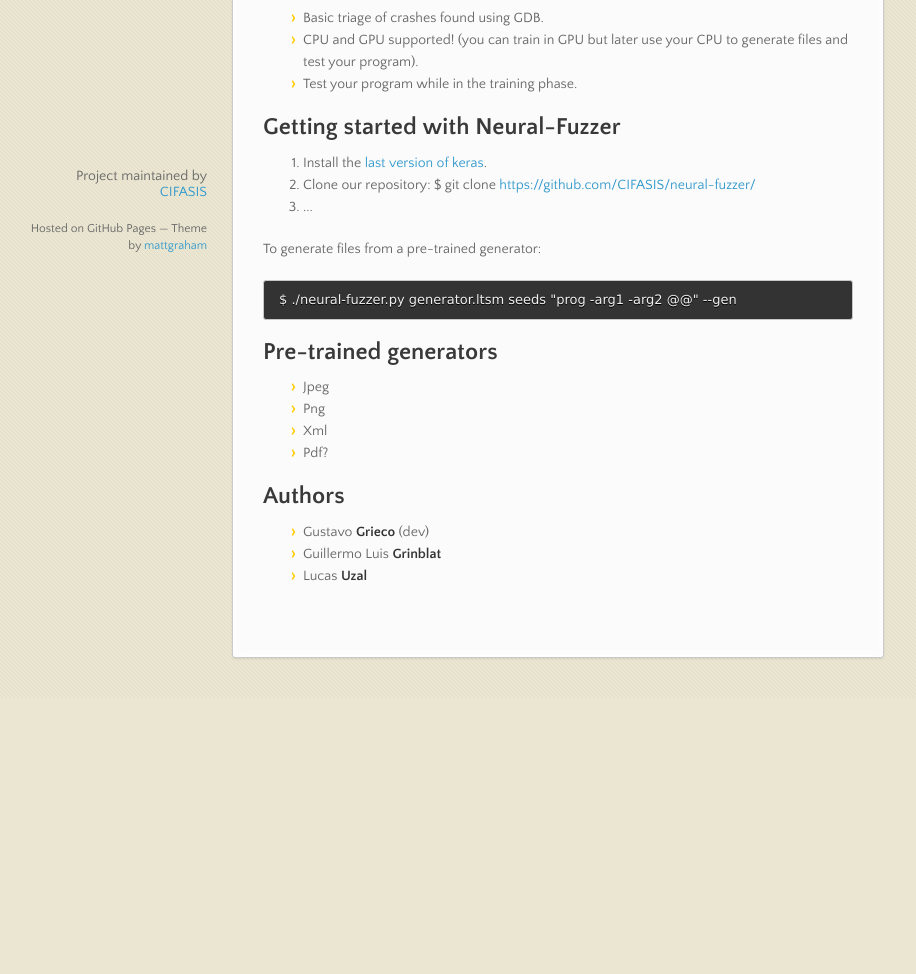
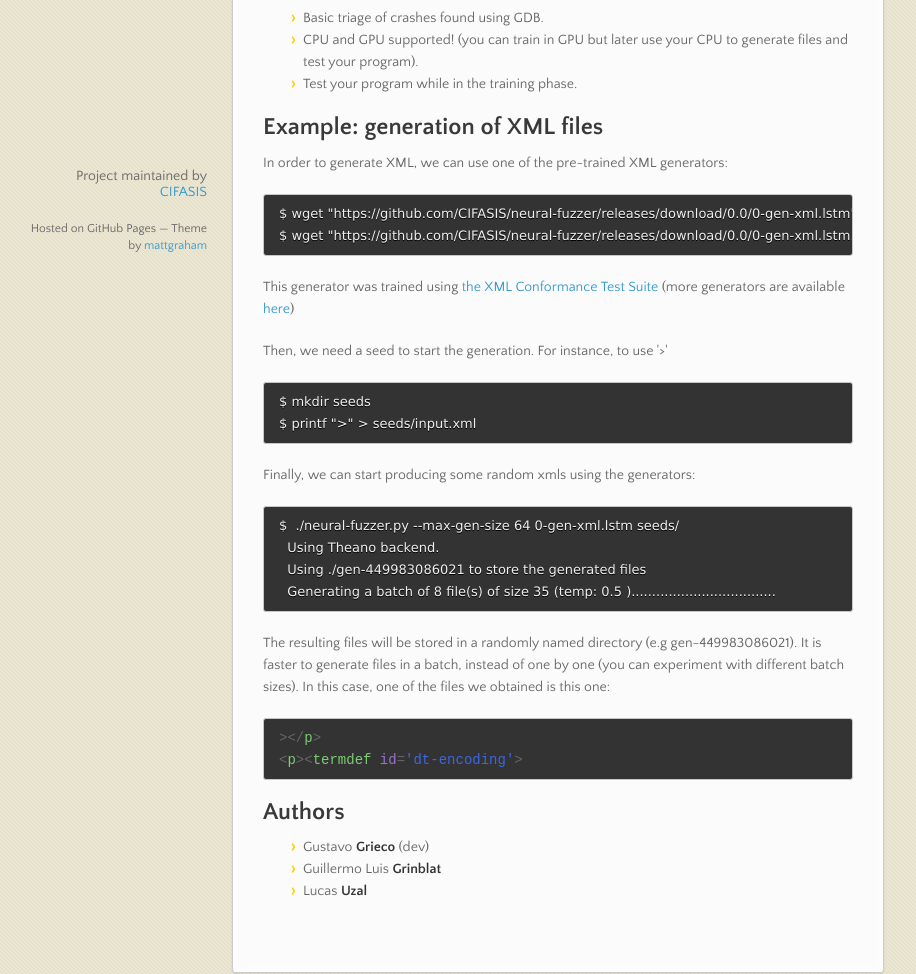
Before and after one commit to CIFASIS/neural-fuzzer, a plain HTML site: page index.html in a window 1280 px wide. Shown: the part 506-1480 px from the top of the page, without its empty margins (83-999 px from the left). Before the commit the page ends 1204 px from the top, so only its background shows below. Drawn offline with nearby package versions, Linux system fonts and the light colour scheme.

```diff
--- a/index.html
+++ b/index.html
@@ -58,30 +58,34 @@
 </ul>
 
 <h2>
-<a id="getting-started-with-neural-fuzzer" class="anchor" href="#getting-started-with-neural-fuzzer" aria-hidden="true"><span aria-hidden="true" class="octicon octicon-link"></span></a>Getting started with Neural-Fuzzer</h2>
+<a id="example-generation-of-xml-files" class="anchor" href="#example-generation-of-xml-files" aria-hidden="true"><span aria-hidden="true" class="octicon octicon-link"></span></a>Example: generation of XML files</h2>
 
-<ol>
-<li>Install the <a href="http://keras.io/#installation">last version of keras</a>.</li>
-<li>Clone our repository:
-$ git clone <a href="https://github.com/CIFASIS/neural-fuzzer/">https://github.com/CIFASIS/neural-fuzzer/</a>
-</li>
-<li>... </li>
-</ol>
+<p>In order to generate XML, we can use one of the pre-trained XML generators:</p>
 
-<p>To generate files from a pre-trained generator:</p>
-
-<pre><code>$ ./neural-fuzzer.py generator.ltsm seeds "prog -arg1 -arg2 @@" --gen
+<pre><code>$ wget "https://github.com/CIFASIS/neural-fuzzer/releases/download/0.0/0-gen-xml.lstm"
+$ wget "https://github.com/CIFASIS/neural-fuzzer/releases/download/0.0/0-gen-xml.lstm.map"
 </code></pre>
 
-<h2>
-<a id="pre-trained-generators" class="anchor" href="#pre-trained-generators" aria-hidden="true"><span aria-hidden="true" class="octicon octicon-link"></span></a>Pre-trained generators</h2>
+<p>This generator was trained using <a href="https://www.w3.org/XML/Test/">the XML Conformance Test Suite</a> (more generators are available <a href="https://github.com/CIFASIS/neural-fuzzer/releases">here</a>)</p>
 
-<ul>
-<li>Jpeg</li>
-<li>Png</li>
-<li>Xml</li>
-<li>Pdf?</li>
-</ul>
+<p>Then, we need a seed to start the generation. For instance, to use '&gt;'</p>
+
+<pre><code>$ mkdir seeds
+$ printf "&gt;" &gt; seeds/input.xml
+</code></pre>
+
+<p>Finally, we can start producing some random xmls using the generators:</p>
+
+<pre><code>$  ./neural-fuzzer.py --max-gen-size 64 0-gen-xml.lstm seeds/
+  Using Theano backend.
+  Using ./gen-449983086021 to store the generated files
+  Generating a batch of 8 file(s) of size 35 (temp: 0.5 )...................................
+</code></pre>
+
+<p>The resulting files will be stored in a randomly named directory (e.g gen-449983086021). It is faster to generate files in a batch, instead of one by one (you can experiment with different batch sizes). In this case, one of the files we obtained is this one:</p>
+
+<div class="highlight highlight-text-xml"><pre>&gt;&lt;/<span class="pl-ent">p</span>&gt;
+&lt;<span class="pl-ent">p</span>&gt;&lt;<span class="pl-ent">termdef</span> <span class="pl-e">id</span>=<span class="pl-s"><span class="pl-pds">'</span>dt-encoding<span class="pl-pds">'</span></span>&gt;</pre></div>
 
 <h2>
 <a id="authors" class="anchor" href="#authors" aria-hidden="true"><span aria-hidden="true" class="octicon octicon-link"></span></a>Authors</h2>
--- a/stylesheets/github-dark.css
+++ b/stylesheets/github-dark.css
@@ -1,17 +1,25 @@
 /*
-   Copyright 2014 GitHub Inc.
+The MIT License (MIT)
 
-   Licensed under the Apache License, Version 2.0 (the "License");
-   you may not use this file except in compliance with the License.
-   You may obtain a copy of the License at
+Copyright (c) 2016 GitHub, Inc.
 
-       http://www.apache.org/licenses/LICENSE-2.0
+Permission is hereby granted, free of charge, to any person obtaining a copy
+of this software and associated documentation files (the "Software"), to deal
+in the Software without restriction, including without limitation the rights
+to use, copy, modify, merge, publish, distribute, sublicense, and/or sell
+copies of the Software, and to permit persons to whom the Software is
+furnished to do so, subject to the following conditions:
 
-   Unless required by applicable law or agreed to in writing, software
-   distributed under the License is distributed on an "AS IS" BASIS,
-   WITHOUT WARRANTIES OR CONDITIONS OF ANY KIND, either express or implied.
-   See the License for the specific language governing permissions and
-   limitations under the License.
+The above copyright notice and this permission notice shall be included in all
+copies or substantial portions of the Software.
+
+THE SOFTWARE IS PROVIDED "AS IS", WITHOUT WARRANTY OF ANY KIND, EXPRESS OR
+IMPLIED, INCLUDING BUT NOT LIMITED TO THE WARRANTIES OF MERCHANTABILITY,
+FITNESS FOR A PARTICULAR PURPOSE AND NONINFRINGEMENT. IN NO EVENT SHALL THE
+AUTHORS OR COPYRIGHT HOLDERS BE LIABLE FOR ANY CLAIM, DAMAGES OR OTHER
+LIABILITY, WHETHER IN AN ACTION OF CONTRACT, TORT OR OTHERWISE, ARISING FROM,
+OUT OF OR IN CONNECTION WITH THE SOFTWARE OR THE USE OR OTHER DEALINGS IN THE
+SOFTWARE.
 
 */
 
@@ -19,18 +27,18 @@
   color: #969896;
 }
 
-.pl-c1      /* constant, markup.raw, meta.diff.header, meta.module-reference, meta.property-name, support, support.constant, support.variable, variable.other.constant */,
+.pl-c1 /* constant, variable.other.constant, support, meta.property-name, support.constant, support.variable, meta.module-reference, markup.raw, meta.diff.header */,
 .pl-s .pl-v /* string variable */ {
   color: #0099cd;
 }
 
-.pl-e  /* entity */,
+.pl-e /* entity */,
 .pl-en /* entity.name */ {
   color: #9774cb;
 }
 
-.pl-s .pl-s1 /* string source */,
-.pl-smi      /* storage.modifier.import, storage.modifier.package, storage.type.java, variable.other, variable.parameter.function */ {
+.pl-smi /* variable.parameter.function, storage.modifier.package, storage.modifier.import, storage.type.java, variable.other */,
+.pl-s .pl-s1 /* string source */ {
   color: #ddd;
 }
 
@@ -42,13 +50,13 @@
   color: #cc2372;
 }
 
-.pl-pds              /* punctuation.definition.string, string.regexp.character-class */,
-.pl-s                /* string */,
+.pl-s /* string */,
+.pl-pds /* punctuation.definition.string, string.regexp.character-class */,
 .pl-s .pl-pse .pl-s1 /* string punctuation.section.embedded source */,
-.pl-sr               /* string.regexp */,
-.pl-sr .pl-cce       /* string.regexp constant.character.escape */,
-.pl-sr .pl-sra       /* string.regexp string.regexp.arbitrary-repitition */,
-.pl-sr .pl-sre       /* string.regexp source.ruby.embedded */ {
+.pl-sr /* string.regexp */,
+.pl-sr .pl-cce /* string.regexp constant.character.escape */,
+.pl-sr .pl-sre /* string.regexp source.ruby.embedded */,
+.pl-sr .pl-sra /* string.regexp string.regexp.arbitrary-repitition */ {
   color: #3c66e2;
 }
 
@@ -61,24 +69,24 @@
 }
 
 .pl-ii /* invalid.illegal */ {
+  color: #f8f8f8;
   background-color: #e63525;
-  color: #f8f8f8;
 }
 
 .pl-sr .pl-cce /* string.regexp constant.character.escape */ {
+  font-weight: bold;
   color: #7bcc72;
-  font-weight: bold;
 }
 
 .pl-ml /* markup.list */ {
   color: #c26b2b;
 }
 
-.pl-mh        /* markup.heading */,
+.pl-mh /* markup.heading */,
 .pl-mh .pl-en /* markup.heading entity.name */,
-.pl-ms        /* meta.separator */ {
+.pl-ms /* meta.separator */ {
+  font-weight: bold;
   color: #264ec5;
-  font-weight: bold;
 }
 
 .pl-mq /* markup.quote */ {
@@ -86,28 +94,28 @@
 }
 
 .pl-mi /* markup.italic */ {
+  font-style: italic;
   color: #ddd;
-  font-style: italic;
 }
 
 .pl-mb /* markup.bold */ {
+  font-weight: bold;
   color: #ddd;
-  font-weight: bold;
 }
 
 .pl-md /* markup.deleted, meta.diff.header.from-file */ {
+  color: #bd2c00;
   background-color: #ffecec;
-  color: #bd2c00;
 }
 
 .pl-mi1 /* markup.inserted, meta.diff.header.to-file */ {
+  color: #55a532;
   background-color: #eaffea;
-  color: #55a532;
 }
 
 .pl-mdr /* meta.diff.range */ {
+  font-weight: bold;
   color: #9774cb;
-  font-weight: bold;
 }
 
 .pl-mo /* meta.output */ {
```
Also changed, not shown: params.json (+1 -1 lines).
